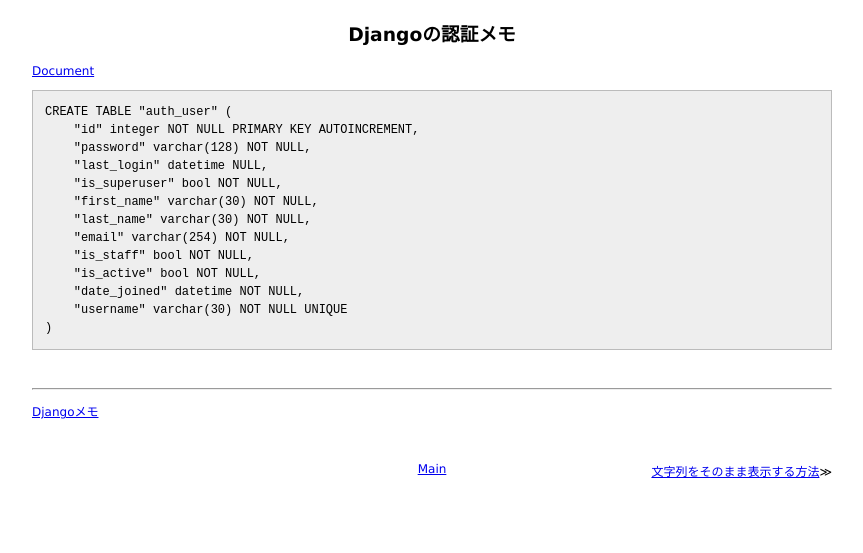
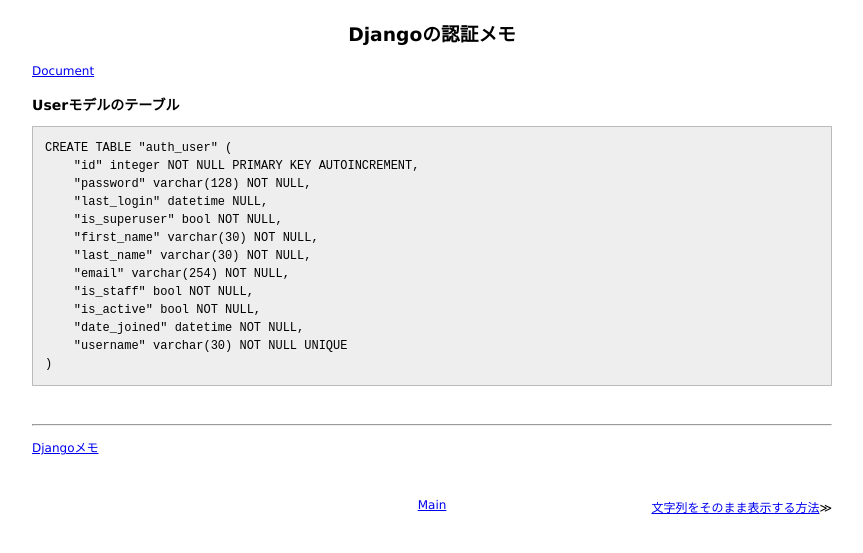
Before and after one commit to 38elements/38elements.github.com, a Jekyll site: the page built from _posts/2016-06-18-django-authentication.md, in a window 1280 px wide. Shown: the top 553 px of the page, without its empty margins (208-1071 px from the left). Built offline with Jekyll 4.4.1, drawn with Linux system fonts in a browser that asks for light colours.

Commit message:
Update 2016-06-18-django-authentication.md

````diff
--- a/_posts/2016-06-18-django-authentication.md
+++ b/_posts/2016-06-18-django-authentication.md
@@ -3,6 +3,8 @@ layout: posts
 title: Djangoの認証メモ
 ---
 [Document](https://docs.djangoproject.com/en/stable/topics/auth/)
+
+### Userモデルのテーブル
 
 ```
 CREATE TABLE "auth_user" (
````
